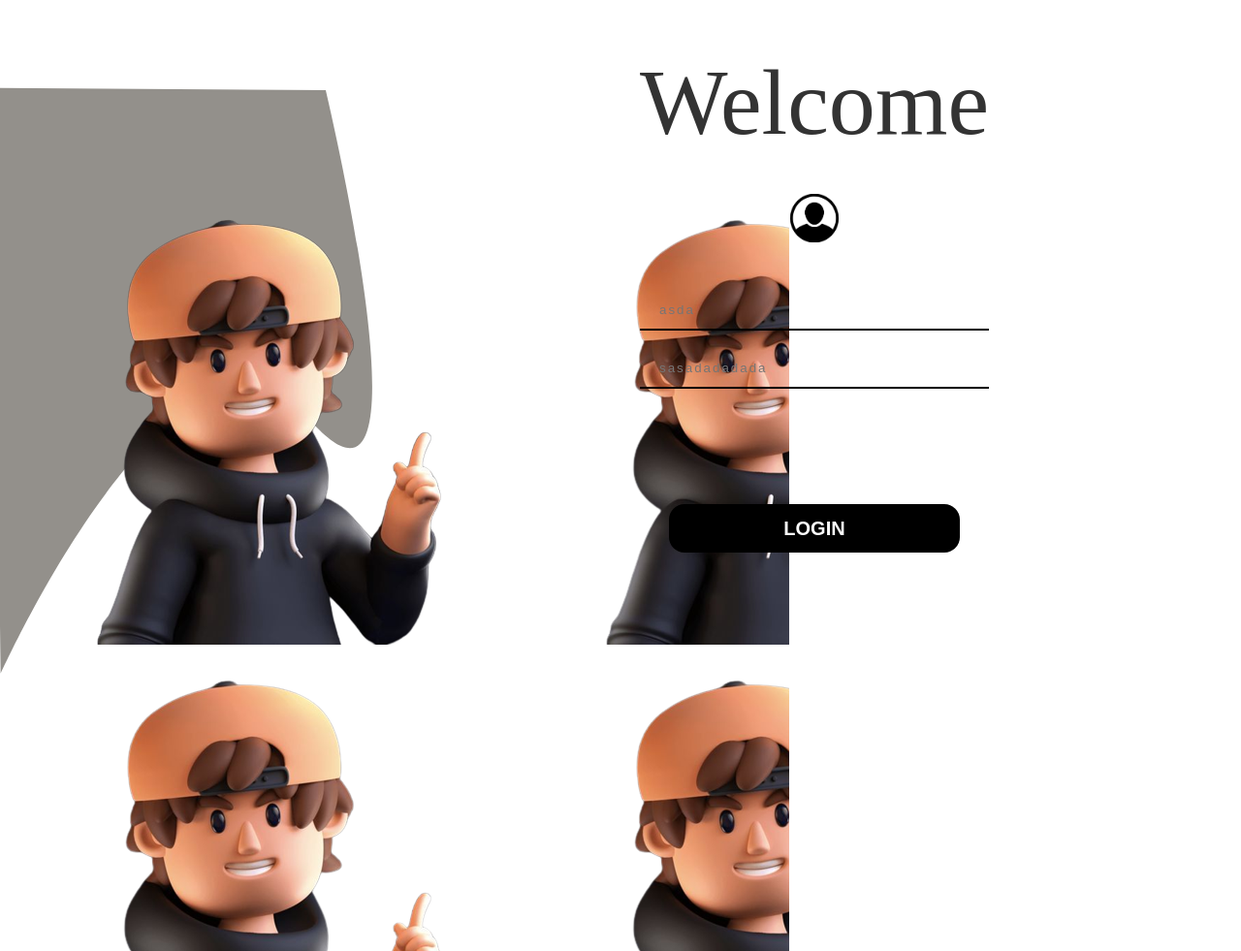
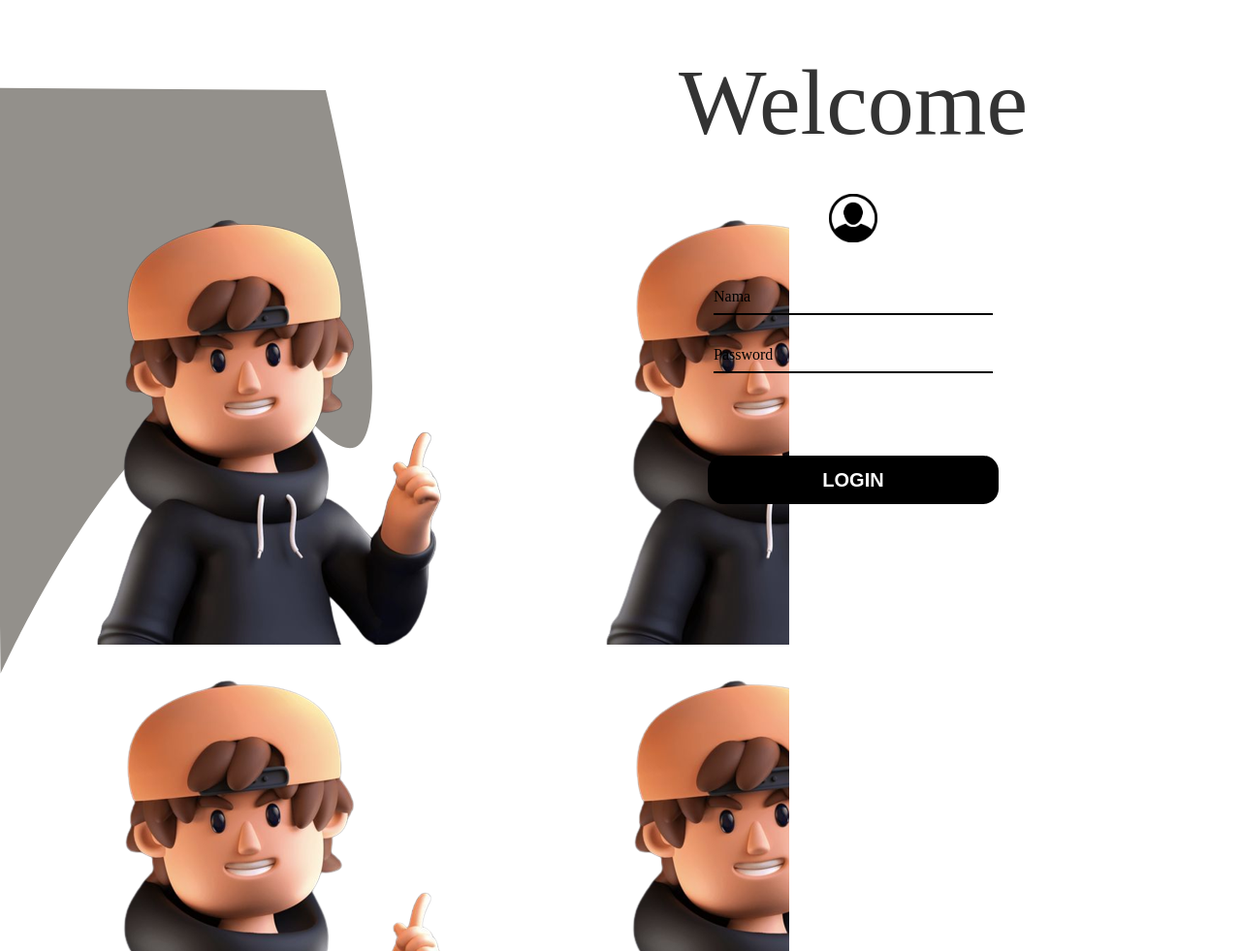
Before and after one commit to day070/daftar_youtuber, a PHP site: page /login.php in a window 1280 px wide. Shown: the whole page at 97% size. Run offline with PHP 8.4, Linux system fonts and the light colour scheme.

Commit message:
memberikan efek valid

```diff
--- a/css/login.css
+++ b/css/login.css
@@ -27,8 +27,8 @@ body {
   top: 50px;
   display: flex;
   justify-content: center;
-  right: 140px;
-  height: 600px;
+  right: 100px;
+  height: 550px;
   width: 600px;
   /* background-color: red; */
 }
@@ -75,7 +75,7 @@ body {
 }
 
 .input-div input {
-  width: 100%;
+  width: 80%;
   height: 30px;
   padding: 20px;
   margin: 0;
@@ -84,11 +84,7 @@ body {
   outline: none;
   border-bottom: 2px solid black;
   color: #333;
-  letter-spacing: 2px;
-}
-.input-div input:focus {
-  background: #8f8888;
-  border-radius: 5px;
+  letter-spacing: 1px;
 }
 
 .avatar {
@@ -104,5 +100,34 @@ body {
 }
 .danger {
   position: absolute;
-  bottom: 190px;
+  bottom: 170px;
 }
+.field {
+  position: relative;
+  width: 80%;
+}
+.field label {
+  position: absolute;
+  bottom: 0;
+  z-index: -1;
+  left: 0;
+  transition: 0.4s;
+}
+.field input {
+  color: black;
+  border: none;
+  border-bottom: 2px solid black;
+  width: 100%;
+  bottom: 0;
+  padding: 0;
+  margin-top: 30px;
+}
+.field input:focus + label,
+.field input:valid + label {
+  bottom: 25px;
+  margin-top: 20px;
+  font-size: 13px;
+}
+label {
+  margin-bottom: 10px;
+}
--- a/login.php
+++ b/login.php
@@ -33,9 +33,15 @@ require("koneksi.php");
                     <img src="image/avatar.png">
                 </div>
                 <div class="input-div">
+                    <div class="field">
+                        <input type="text" name="username" autocomplete="off" required="">
+                        <label>Nama</label>
+                    </div>
+                    <div class="field">
+                        <input type="password" name="password" autocomplete="off" required="">
+                        <label>Password</label>
+                    </div>
 
-                    <input type="text" placeholder="asda" name="username" autocomplete="off"><br>
-                    <input type="password" placeholder="sasadadadada" name="password">
                 </div>
 
                 <button class="btn-lg" name="kirim">
@@ -58,14 +64,13 @@ require("koneksi.php");
                         } else {
                             ?>
                             <div class="danger">Password Salah!</div>
-                            <?php
-                            header('location:login.php');
-                            ?>
+                            <meta>
                             <?php
                         }
                     } else {
                         ?>
                         <div class="danger">Data yang kamu masukan Salah!</div>
+
                         <?php
                     }
                 }
```
